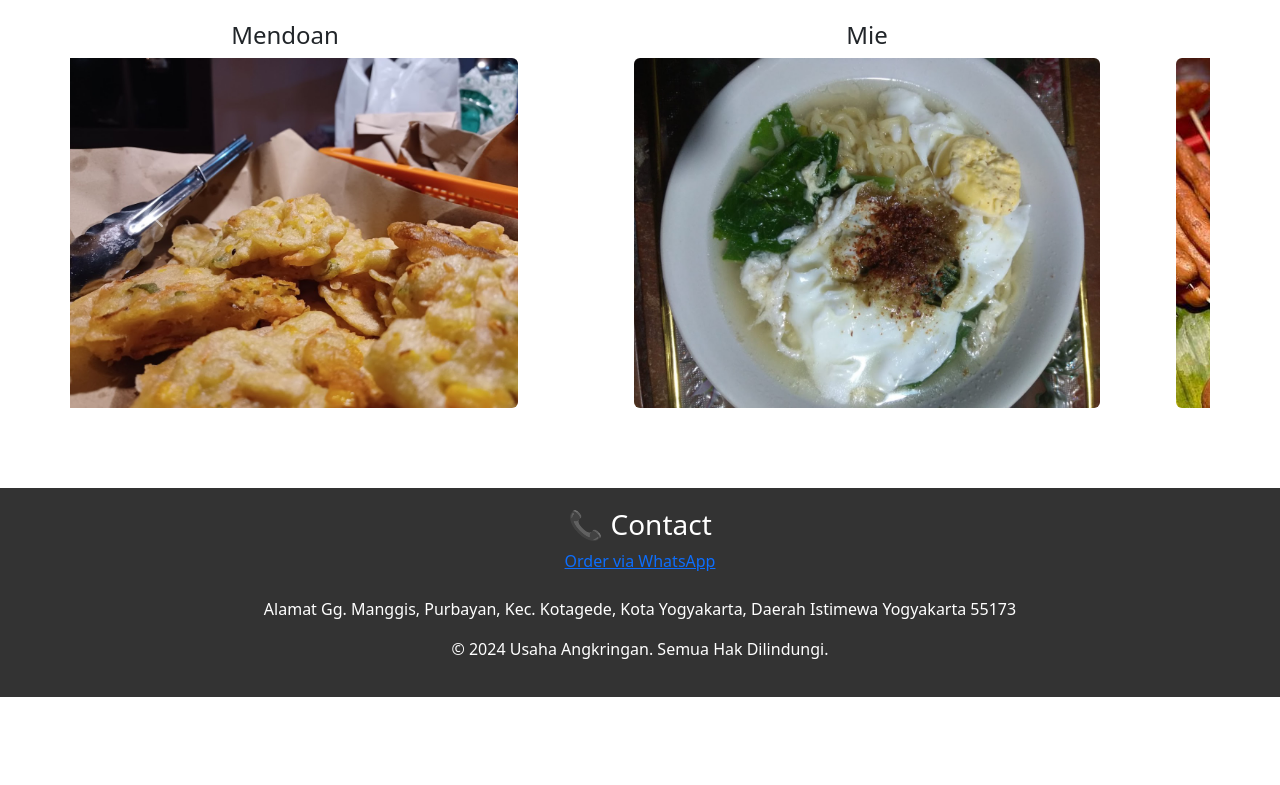
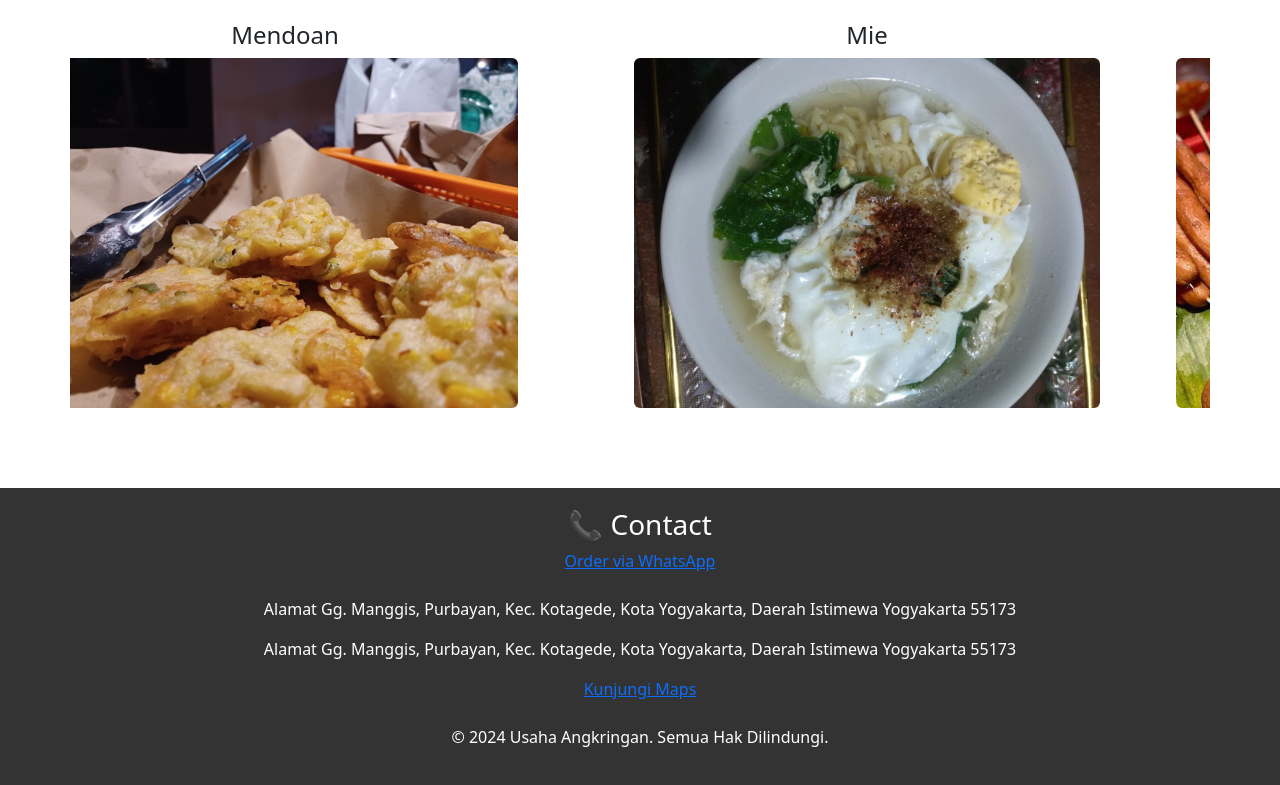
Before and after one commit to ddaap/angkringan, a plain HTML site: page index.html in a window 1280 px wide. Shown: the part 1995-2780 px from the top of the page. Before the commit the page ends 2692 px from the top, so only its background shows below. Drawn offline with nearby package versions, Linux system fonts and the light colour scheme.

Commit message:
Update index.html

```diff
--- a/index.html
+++ b/index.html
@@ -150,7 +150,7 @@
     <footer>
         <h3>📞 <span>Contact</span></h3>
         <a href="https://wa.me/6289677455568?text=Nama%3A%0ANo.%20HP%3A%0AAlamat%3A%0APesanan%3A%0AJumlah%3A">Order via WhatsApp</a><br><br>
-        <p>Alamat Gg. Manggis, Purbayan, Kec. Kotagede, Kota Yogyakarta, Daerah Istimewa Yogyakarta 55173</p>
+        <p>Alamat Gg. Manggis, Purbayan, Kec. Kotagede, Kota Yogyakarta, Daerah Istimewa Yogyakarta 55173</p><p>Alamat Gg. Manggis, Purbayan, Kec. Kotagede, Kota Yogyakarta, Daerah Istimewa Yogyakarta 55173</p><a href="https://maps.app.goo.gl/tLAyAya3Dcc1Ygsf6">Kunjungi Maps</a><br><br>
         <p>&copy; 2024 Usaha Angkringan. Semua Hak Dilindungi.</p>
     </footer>
 
```
